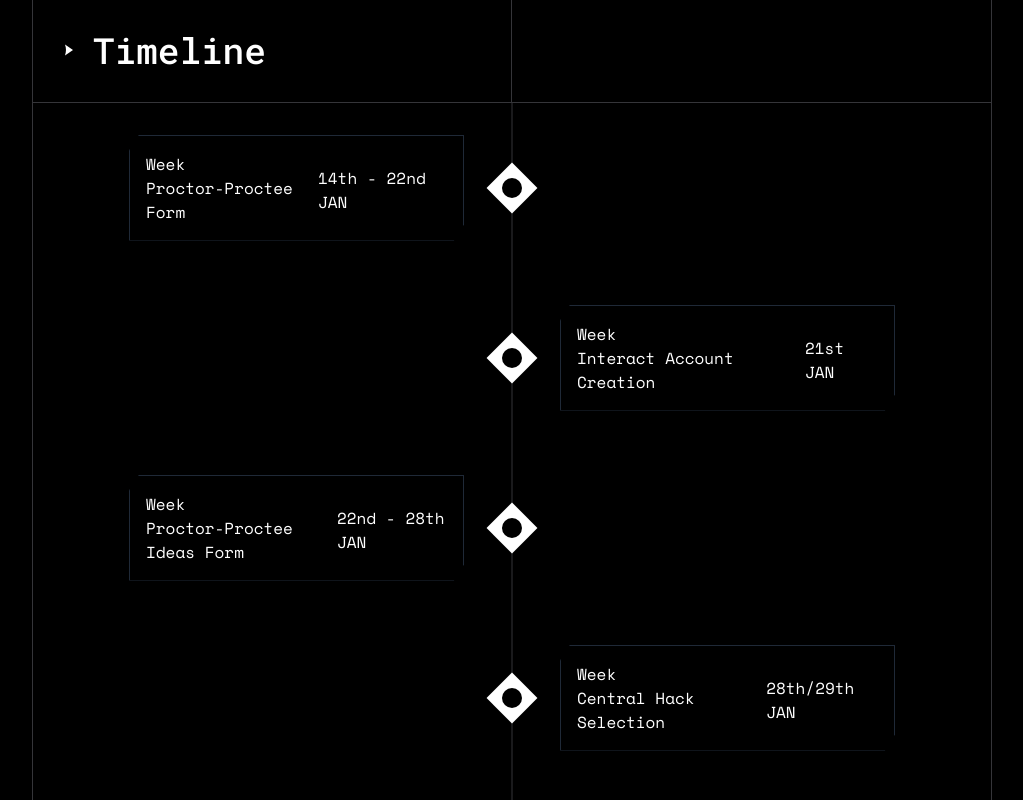
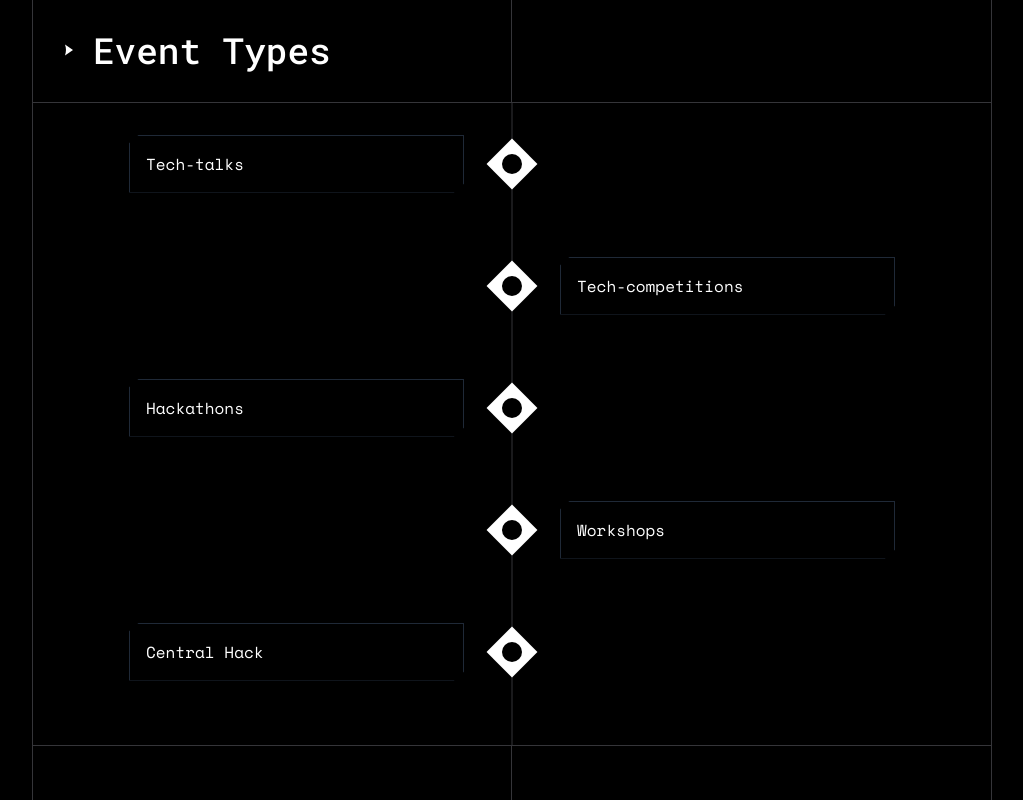
Before and after one commit to Keshav-Aneja/yantra-2025, a Next.js app: page / in a window 1280 px wide. Shown: the part 4240-5040 px from the top of the page, without its empty margins (128-1151 px from the left). Built offline with nearby package versions, Linux system fonts and the light colour scheme.

Commit message:
feat: final changes

```diff
--- a/src/app/page.tsx
+++ b/src/app/page.tsx
@@ -25,7 +25,7 @@ export default function Home() {
       <div className="flex flex-col justify-center items-center">
         <div
           className={
-            "max-w-screen-xl w-wrapper-sm md:w-wrapper flex flex-col items-center"
+            " w-wrapper-sm md:w-wrapper flex flex-col items-center"
           }
         >
           <Events events={events} />
--- a/src/constants/team.ts
+++ b/src/constants/team.ts
@@ -169,6 +169,11 @@ export const teamPageData = [
         title: "Registration",
         img: "/images/team/sneha_shree.png",
       },
+      {
+        name: "Nikita Rajpurohit",
+        title: "Registration",
+        img: "/images/team/nikita.png",
+      },
     ],
   },
 ];
--- a/src/sections/Hero.tsx
+++ b/src/sections/Hero.tsx
@@ -10,7 +10,7 @@ const Hero = () => {
     <>
       <div className="bg-custom-gradient flex justify-center items-center relative">
         <div className="w-wrapper-sm h-full border-x border-border absolute left-1/2 -translate-x-1/2 top-0 md:hidden"></div>
-        <span className="absolute bottom-6 left-12 flex items-center gap-3 font-roboto_mono text-white/60 text-sm">
+        <span className="absolute bottom-6 left-6 md:bottom-6 md:left-12 flex items-center gap-3 font-roboto_mono text-white/60 text-sm">
           <h2>SCROLL</h2>
           <FaArrowDown className="text-xl text-white" />
         </span>
@@ -25,7 +25,7 @@ const Hero = () => {
           />
         </div>
       </div>
-      <div className="absolute bottom-72 md:bottom-60 xl:bottom-16 left-4 md:left-8 p-4 space-y-1">
+      <div className="absolute bottom-72 md:bottom-68 xl:bottom-16 left-4 md:left-8 p-4 space-y-1">
         <div className="text-white p-2 text-xs w-2/3 font-roboto">
           <span className="whitespace-nowrap text-sm  md:text-2xl">
             OFFICE OF STUDENTS&apos; WELFARE
@@ -36,9 +36,9 @@ const Hero = () => {
           YANTRA &apos;25
         </div>
         </div>
-      <div className="absolute -bottom-12 xl:hidden justify-center items-center w-full text-white">
-        <div className="grid grid-cols-1 lg:grid-rows-16 w-full p-5">
-          <div className="row-span-2 text-sm grid grid-cols-[80%_20%] lg:order-1 order-3">
+      <div className="absolute -bottom-4 right-0 xl:hidden justify-center items-center text-white pb-12">
+        <div className="grid grid-cols-1 lg:grid-rows-16 w-[90%] self-end">
+          <div className="row-span-2 text-sm grid grid-cols-[75%_25%] lg:order-1 order-3">
             <div className="flex items-center justify-end text-right border border-gray-300 p-6 gap-14">
               <Image
                 src="/icons/arrow-right-solid.svg"
@@ -55,7 +55,7 @@ const Hero = () => {
           </div>
           <div className="row-span-1 text-sm flex items-center justify-end text-gray-400 text-right lg:order-2 order-4"></div>
           <div className="row-span-1 text-sm border border-[#353539] border-b-0 pr-6 uppercase h-full flex items-center justify-end lg:order-3 order-5">
-            <div className="flex items-center justify-between text-gray-300 text-right h-full w-1/3">
+            <div className="flex items-center justify-between text-gray-300 text-right h-full w-1/2">
               <Image
                 src="/icons/arrow-right-solid.svg"
                 alt=""
@@ -67,7 +67,7 @@ const Hero = () => {
             </div>
           </div>
           <div className="row-span-1 text-sm border border-[#353539] border-b-0 pr-6 uppercase h-full flex items-center justify-end lg:order-4 order-6">
-            <div className="flex items-center justify-between text-gray-300 text-right h-full w-1/3">
+            <div className="flex items-center justify-between text-gray-300 text-right h-full w-1/2">
               <Image
                 src="/icons/arrow-right-solid.svg"
                 alt=""
@@ -78,29 +78,14 @@ const Hero = () => {
               <span>WORKSHOPS</span>
             </div>
           </div>
-          <div className="row-span-1 text-sm border border-[#353539] border-b-0 pr-6 uppercase h-full flex items-center justify-end lg:order-5 order-7">
-            <div className="flex items-center justify-between text-gray-300 text-right h-full w-1/3">
-              <Image
-                src="/icons/arrow-right-solid.svg"
-                alt=""
-                width={20}
-                height={20}
-                className="scale-x-[-1] w-[6px] h-auto"
-              />
-              <span>GUEST SESSIONS</span>
-            </div>
-          </div>
-          <div className="row-span-1 text-sm flex items-center justify-end text-gray-400 text-right border border-[#353539] pr-6 uppercase lg:order-6 order-8">
-            AND MUCH MORE
-          </div>
           <div className="row-span-4 text-sm flex items-center justify-end text-gray-400 text-right pr-6 lg:order-7 order-9"></div>
           <div className="row-span-4 text-sm grid  lg:order-8 order-2">
             <div className="row-span-2 justify-end p-4 text-xl items-center flex  border border-1 border-gray-300 border-b-0 gap-6 font-bold ">
               <TbClockHour4 />
               <CountdownTimer targetDate="2025-02-03T08:00:00" />
             </div>
-            <div className="row-span-2 text-sm grid  lg:order-8 order-2 grid-cols-[80%_20%]">
-              <div className="flex items-center justify-end text-right border border-gray-300 p-4 gap-12 text-[#76C38F]">
+            <div className="row-span-2 text-sm grid  lg:order-8 order-2 grid-cols-[75%_25%]">
+              <div className="flex items-center justify-end text-right border border-gray-300 p-2 md:p-4 gap-12 text-[#76C38F]">
                 <Image
                   src="/icons/arrow-right-solid.svg"
                   alt=""
@@ -110,7 +95,7 @@ const Hero = () => {
                 />
                 <span className="text-base text-gradient">FEBRUARY, 2025</span>
               </div>
-              <div className="flex text-lg text-gradient font-bold items-center justify-center border border-gray-300 p-4 border-l-0 text-[#76C38F]">
+              <div className="flex text-lg text-gradient font-bold items-center justify-center border border-gray-300 p-2 md:p-4 border-l-0 text-[#76C38F]">
                 3-9
               </div>
             </div>
--- a/src/sections/Timeline.tsx
+++ b/src/sections/Timeline.tsx
@@ -1,76 +1,50 @@
 "use client";
 
-import React, { useState, useEffect } from "react";
+import React, { useState } from "react";
 import Image from "next/image";
 import TimelineHover from "@/components/TimelineHover";
 
 interface Event {
-  week: string;
   title: string;
-  date: string;
   image: string;
   description: string;
 }
 
 const events: Event[] = [
   {
-    week: "Week",
-    title: "Proctor-Proctee Form",
+    title: "Tech-talks",
     description:
-      "Students coordinate with their proctors to register for the Proctor-Proctee Hackathon via the official form.",
-    date: "14th - 22nd JAN",
-    image: "/images/timeline/inaugration.png",
+      "Gain insights from industry experts. Attend captivating tech-talks by renowned professionals, from various renowned institutions and industries, exploring AI-driven solutions for the world's most pressing challenges, as defined by the SDGs.",
+    image: "/images/timeline/tech-talk.png",
   },
   {
-    week: "Week",
-    title: "Interact Account Creation",
+    title: "Tech-competitions",
     description:
-      "All participants create their accounts on Interact, the hackathon management platform.",
-    date: "21st JAN",
+      "Collaborate and create. Join dynamic tech competitions, working alongside fellow innovators to develop novel solutions, and gain invaluable experience in a competitive environment.",
     image: "/images/timeline/tech-competition.png",
   },
   {
-    week: "Week",
-    title: "Proctor-Proctee Ideas Form",
+    title: "Hackathons",
     description:
-      "Teams submit their innovative project ideas in collaboration with their proctors.",
-    date: "22nd - 28th JAN",
+      "Collaborate and create. Participate in an intensive, collaborative event where teams brainstorm, design, and build innovative projects in a limited timeframe.",
     image: "/images/timeline/hackathon-1.png",
   },
   {
-    week: "Week",
-    title: "Central Hack Selection",
+    title: "Workshops",
     description:
-      "Final project ideas are reviewed and selected for the Central Hackathon.",
-    date: "28th/29th JAN",
+      "Learn by doing. Engage in interactive workshops facilitated by expert instructors, offering practical exercises and real-world applications.",
     image: "/images/timeline/workshop.png",
   },
   {
-    week: "Week",
-    title: "Proctor-Proctee Screen",
+    title: "Central Hack",
     description:
-      "Teams are screened and finalized for participation in the Proctor-Proctee Hackathon.",
-    date: "29th JAN",
-    image: "/images/timeline/tech-talk.png",
+      "Join Central Hack is VIT's premier hackathon which is a diverse community of developers, designers, and problem-solvers in an intense, collaborative environment. Over a set period, teams will conceptualize, design, and build working prototypes, culminating in presentations to a panel of expert judges.",
+    image: "/images/timeline/hackathon-1.png",
   },
 ];
 
 export default function Timeline() {
   const [currentEventIndex, setCurrentEventIndex] = useState<number>(0);
-
-  useEffect(() => {
-    const interval = setInterval(() => {
-      const now = new Date();
-      const currentIndex = events.findIndex(
-        (event) => new Date(event.date).getTime() > now.getTime()
-      );
-      setCurrentEventIndex(
-        currentIndex === -1 ? events.length - 1 : currentIndex
-      );
-    }, 1000);
-
-    return () => clearInterval(interval);
-  }, []);
 
   return (
     <div
@@ -91,7 +65,7 @@ export default function Timeline() {
                 "font-roboto_mono text-white text-xl md:text-4xl font-medium"
               }
             >
-              Timeline
+              Event Types
             </div>
           </div>
         </div>
@@ -102,7 +76,7 @@ export default function Timeline() {
           {events.map((event, index) => (
             <div
               key={index}
-              className={`group flex flex-col md:flex-row items-center mb-3 md:mb-8 relative ${
+              className={`group flex flex-col md:flex-row justify-center items-center mb-3 md:mb-8 relative ${
                 index % 2 === 1 ? "md:flex-row-reverse" : ""
               }`}
             >
@@ -129,10 +103,8 @@ export default function Timeline() {
               >
                 <div className="flex flex-col xl:flex-row md:flex-col justify-start items-start xl:justify-between xl:items-center font-space_mono text-xs md:text-base font-medium">
                   <div>
-                    <div>{event.week}</div>
                     <div>{event.title}</div>
                   </div>
-                  <div className="mt-1 text-sm md:text-base">{event.date}</div>
                 </div>
               </div>
               <div className="w-4 h-4 md:w-8 md:h-8 absolute left-4 md:left-1/2 transform -translate-x-1/2">
```
Also changed, not shown: public/images/team/nikita.png (added).
